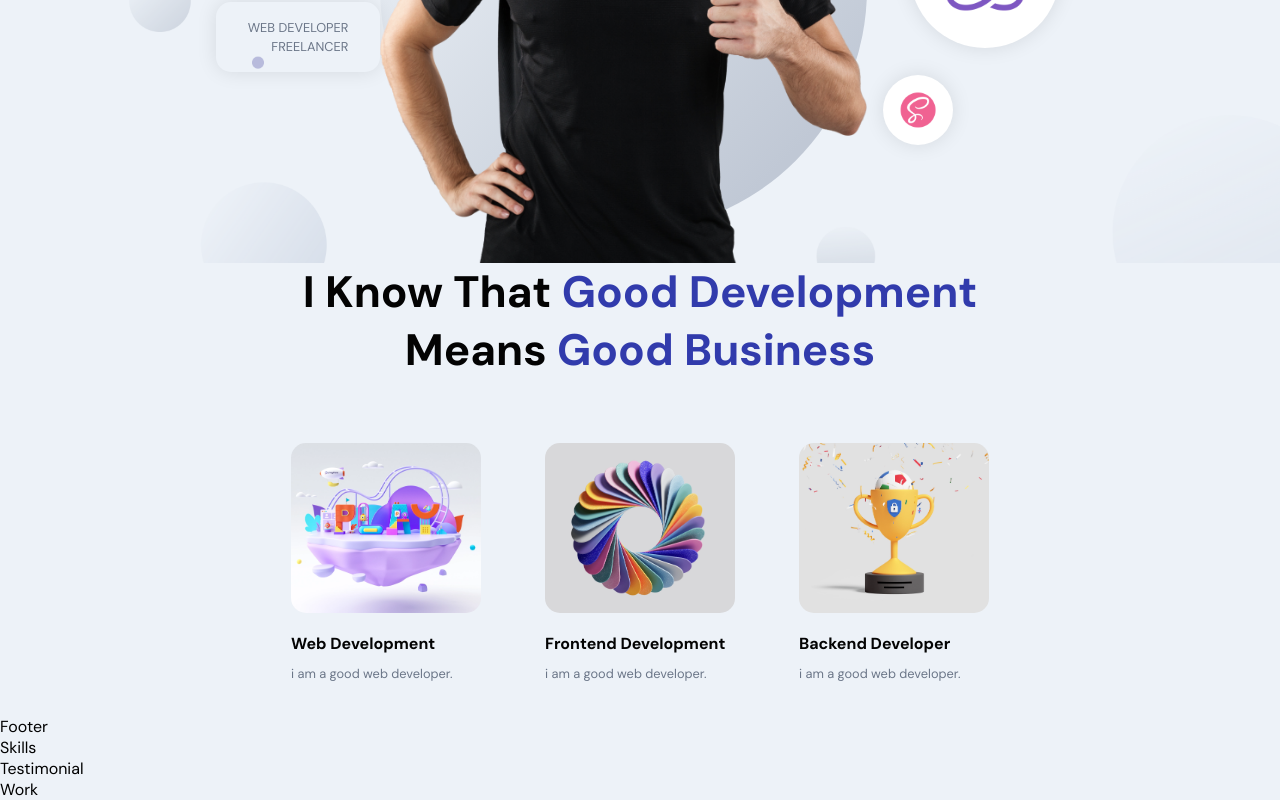
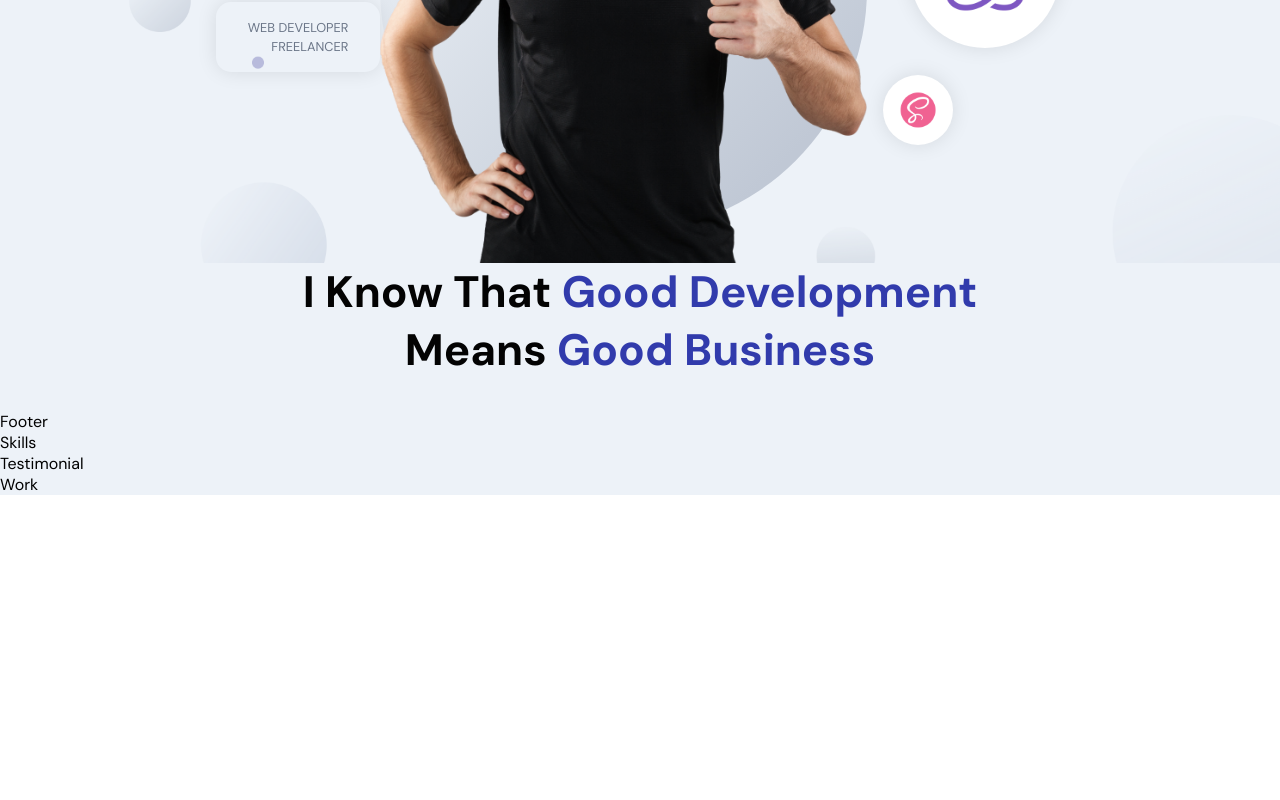
Before and after one commit to muhaj-dev/My_Portfolio, a React (Create React App) app in the folder frontend_portfolio/: page / in a window 1280 px wide. Shown: the part 443-1243 px from the top of the page. After the commit the page ends 938 px from the top, so only its background shows below. Built offline with nearby package versions, Linux system fonts and the light colour scheme.

Commit message:
About UI implementation

```diff
--- /dev/null
+++ b/frontend_portfolio/src/client.js
@@ -0,0 +1,14 @@
+import sanityClient from '@sanity/client';
+import imageUrlBulider from '@sanity/image-url';
+
+export const client = sanityClient ({
+    projectId: process.env.REACT_APP_SANITY_PROJECT_ID,
+    dataset: 'production',
+    apiVersion: '2022-10-20',
+    useCdn: true,
+    token: process.env.REACT_APP_SANITY_TOKKEN,
+});
+
+const builder = imageUrlBulider(client);
+
+export const urlFor = (source) => builder.image(source);
--- a/frontend_portfolio/src/container/About/About.jsx
+++ b/frontend_portfolio/src/container/About/About.jsx
@@ -4,15 +4,17 @@ import { motion } from 'framer-motion';
 // import { AppWrap, MotionWrap } from '../../wrapper';
 import './About.scss';
 import { images } from '../../constants';
-// import { urlFor, client } from '../../client';
+import { urlFor, client } from '../../client';
 
-const abouts = [
-  { title: 'Web Development', description: 'i am a good web developer.', imgUrl: images.about01 },
-  { title: 'Frontend Development', description: 'i am a good web developer.', imgUrl:  images.about02 },
-  { title: 'Backend Developer', description: 'i am a good web developer.', imgUrl:  images.about03 }
-]
+
 const About = () => {
-  // const [abouts, setAbouts] = useState([]);
+  const [abouts, setAbouts] = useState([]);
+
+  useEffect(() => {
+    const query = '*[_type == "abouts"]';
+
+  }, [])
+
 
   return (
     <>
```
Also changed, not shown: 1 other file (tests, documents, lock files or other folders).
